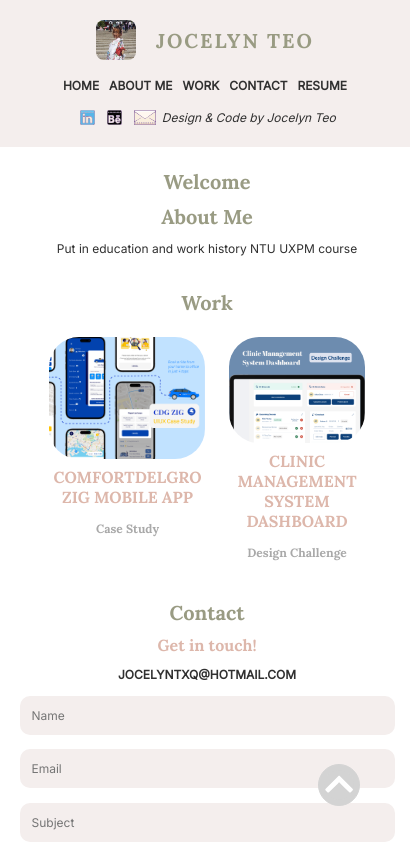
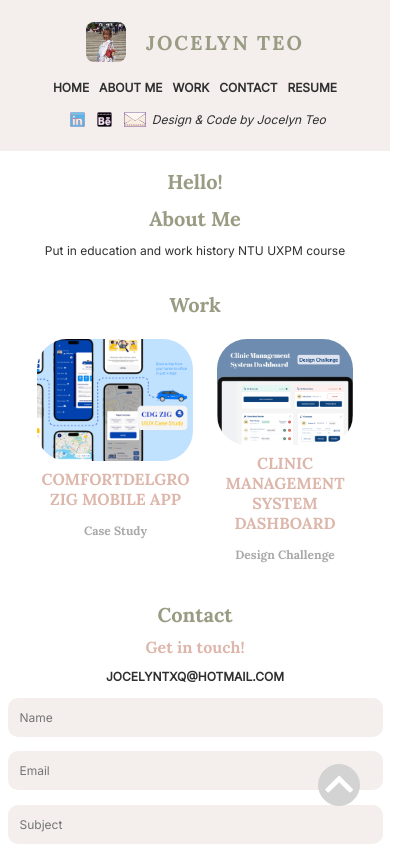
Before and after one commit to jocelynteo/portfolio, a plain HTML site: page index.html in a window 390 px wide. Shown: the top 847 px of the page, 414 px wide, since content can reach past the window. Drawn offline with Linux system fonts and the light colour scheme.

Commit message:
Fixed alignment

```diff
--- a/index.html
+++ b/index.html
@@ -40,7 +40,8 @@
 
         <!--Hero-->
         <div id="home">
-            <h1>Welcome</h1>
+            <h1>Hello!</h1>
+            <p></p>
         </div>
 
         <!--About Me-->
@@ -69,7 +70,7 @@
             <h1>Contact</h1>
             <h2>Get in touch!</h2>
             <p><a href="mailto: jocelyntxq@hotmail.com">jocelyntxq@hotmail.com</a></p>
-                <form target="_blank" action="https://formsubmit.co/jocelyntxq@hotmail.com" method="POST">
+                <form target="_blank" action="4277b9f04633279f9c28f2a642939bac" method="POST">
                     <div class="field">
                         <input type="text" name="name" placeholder="Name" class="form-control" required>
                         <input type="email" name="email" placeholder="Email" class="form-control" required>
--- a/resources/css/style.css
+++ b/resources/css/style.css
@@ -38,10 +38,12 @@ h2 {
 
 body {
     display: flex;
-    width: 100%;
+    max-width: 100%;
     height: 100%;
     overflow-x: hidden;
     margin: 0;
+    flex-flow: wrap;
+    overflow-x: hidden;
 }
 
 #sidebar {
@@ -205,6 +207,7 @@ label {
     body {
         flex-direction: column;
         width: 100%;
+        align-items: center;
     }
 
     #sidebar {
@@ -215,7 +218,7 @@ label {
         align-items: center;
         justify-content: center;
         position: fixed;
-        padding: 10px;
+        padding: 1em 0;
     }
 
     div #navtext {
@@ -254,9 +257,12 @@ label {
 
     #main-content {
         margin-top: 147px;
+        margin-left: 0;
+        padding: 1em 0;
         justify-content: center;
+        align-items: center;
         width: 100%;
-        margin-left: 0;
+        max-width: 100%
     }
 
     h1 {
```
